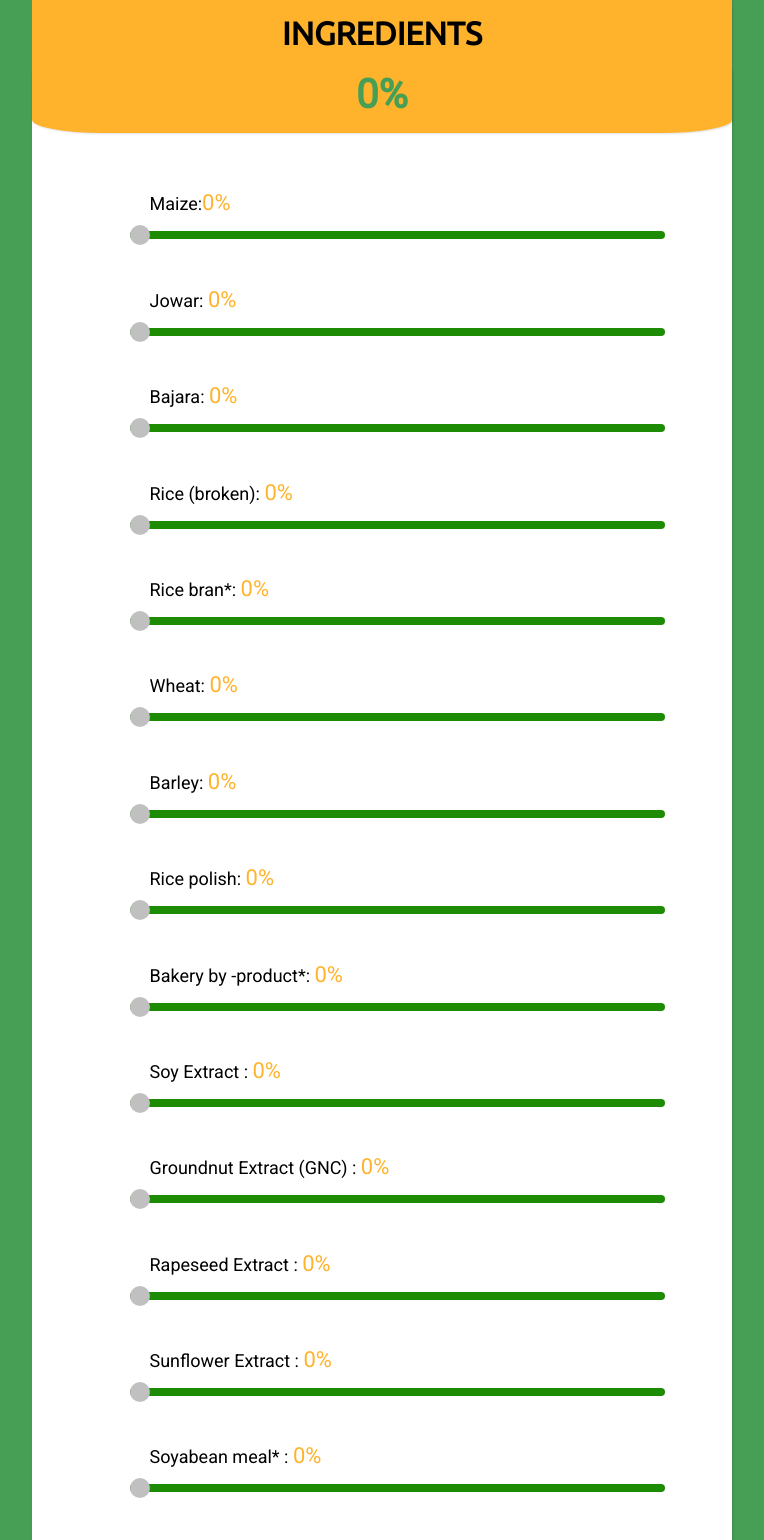
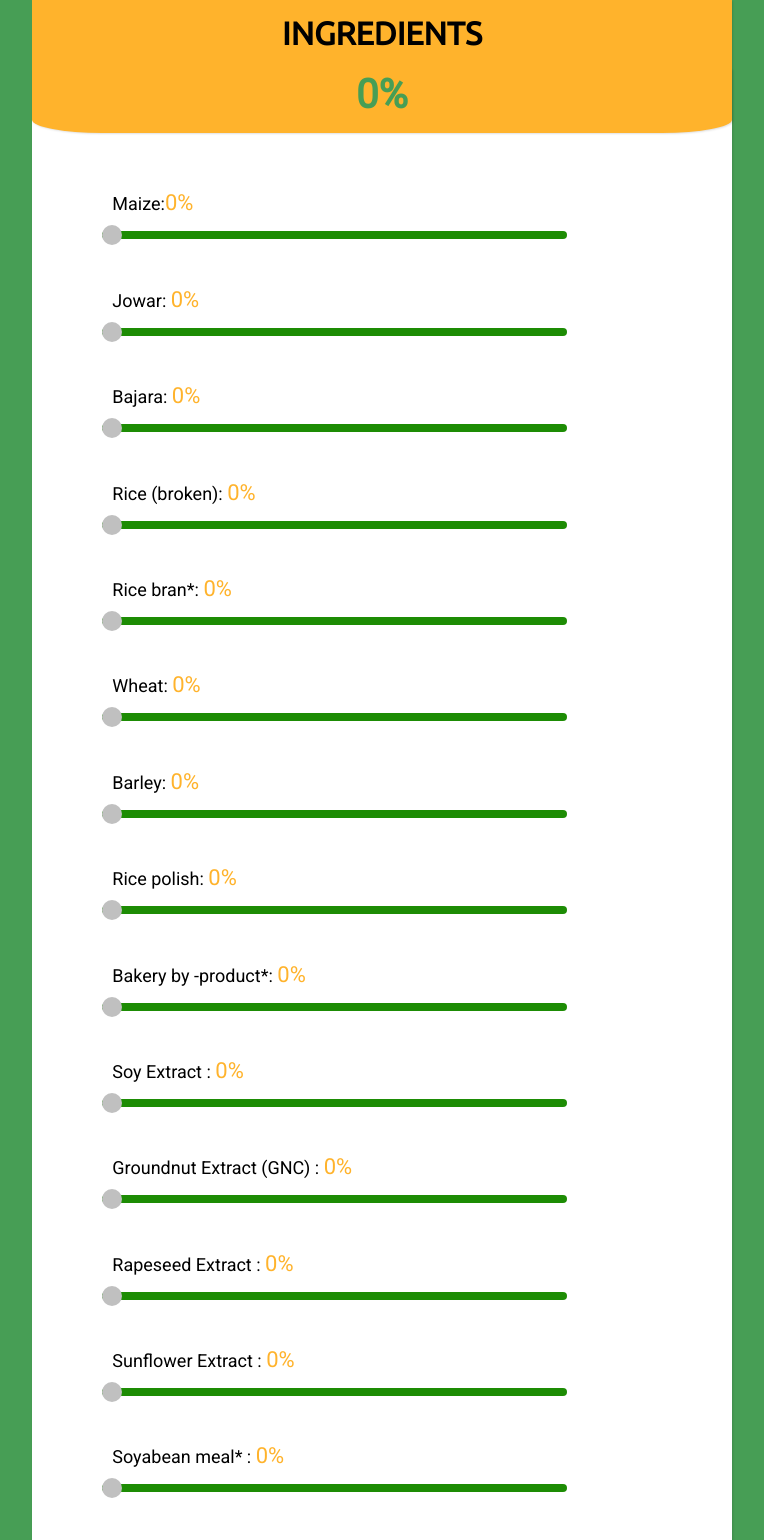
Before and after one commit to prithiviravi/kolincalulator, a Django app: page /Breed in a window 1280 px wide. Shown: the top 1540 px of the page, without its empty margins (258-1022 px from the left). Run offline with Django 3.2, Linux system fonts and the light colour scheme.

Commit message:
'updated'

```diff
--- a/templates/Calcus1.html
+++ b/templates/Calcus1.html
@@ -13,7 +13,7 @@
 </head>
 <body>
     <style>
-        p {font-size: 18px; padding-left: 12.5%; margin-top: 7%; margin-bottom: -5%; max-width: 60%;}
+        p {font-size: 18px; padding-left: 6.5%; margin-top: 7%; margin-bottom: -5%; max-width: 60%;}
         span{
             color:  #ffb32c;
             font-size: 22px;
@@ -99,13 +99,13 @@
           }
           .slider{
             -webkit-appearance: none;
-            width: 115%;
+            width: 100%;
             height: 8px;
             background: linear-gradient(90deg, rgb(29,140,4) 100%, rgb(204,206,204) 60%);
             outline: none;
             opacity: 1;
             border-radius: 100px;
-            margin-left: 12.5%;
+            margin-left: 6.5%;
           }
 
           .switch{
```
